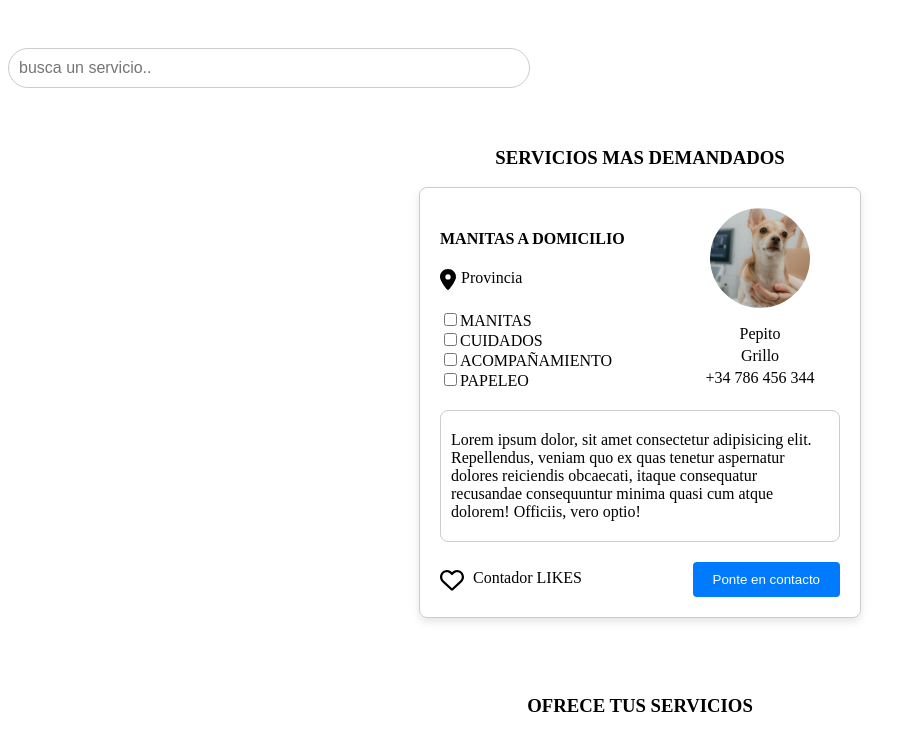
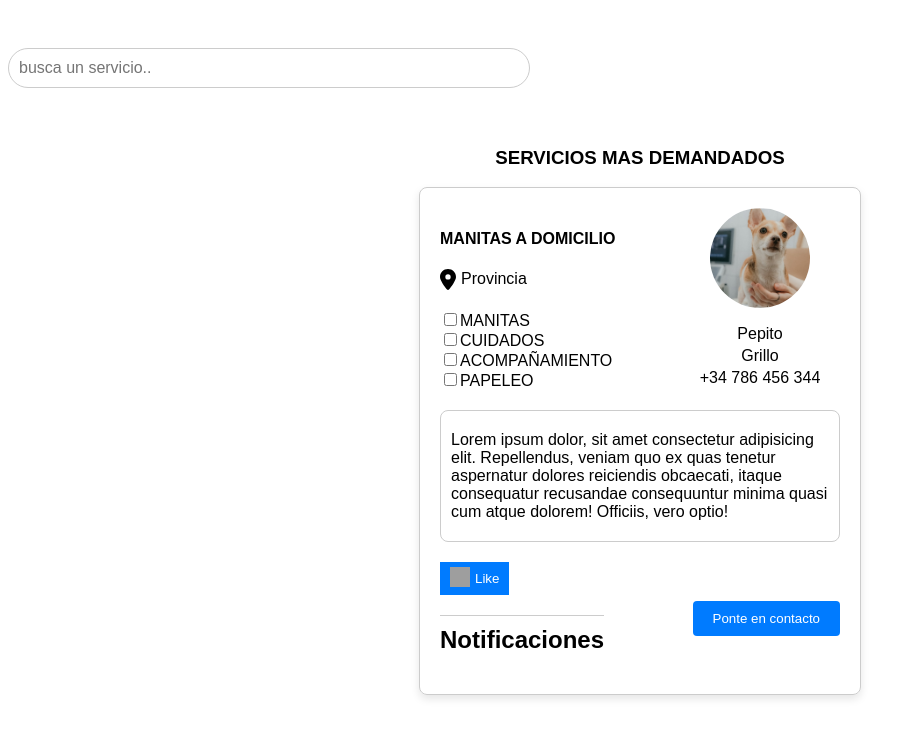
Before and after one commit to andresabadi/manosamigas-g3, a plain HTML site: page services.html in a window 1280 px wide. Shown: the top 733 px of the page, without its empty margins (0-916 px from the left). Drawn offline with Linux system fonts and the light colour scheme; grey boxes are pictures that could not be loaded.

Commit message:
like y notificacion

```diff
--- a/likes2.js
+++ b/likes2.js
@@ -12,7 +12,7 @@ function toggleLike() {
   } else {
     likeButton.classList.add('liked');
     likesCount++;
-    showNotification('¡Has valorado positivamente a un profesional!');
+    showNotification('¡Has valorado al profesional de forma positiva!');
   }
 
   likesCountElement.textContent = likesCount;
@@ -26,5 +26,5 @@ function showNotification(message) {
   // Eliminar la notificación después de 3 segundos
   setTimeout(() => {
     notification.remove();
-  }, 3000);
+  }, 7000);
 }
--- a/services.css
+++ b/services.css
@@ -191,3 +191,43 @@ p {
   border-bottom: 1px solid #ccc;
   padding-bottom: 10px;
 }
+
+body {
+  font-family: Arial, sans-serif;
+}
+
+.post {
+  margin-bottom: 10px;
+}
+
+.like-button {
+  background-color: #007bff;
+  color: #fff;
+  padding: 5px 10px;
+  border: none;
+  cursor: pointer;
+  display: flex;
+  align-items: center;
+}
+
+.like-button .icon {
+  margin-right: 5px;
+}
+
+.like-button.liked {
+  background-color: #28a745;
+}
+
+.notifications {
+  margin-top: 20px;
+  border-top: 1px solid #ccc;
+  padding-top: 10px;
+}
+
+.notifications h2 {
+  margin-top: 0;
+}
+.logoFavorito{
+  width: 20px;
+  height: 20px;
+}
--- a/services.html
+++ b/services.html
@@ -43,8 +43,16 @@
 
             <div class="card_services_likes_container">
                 <div>
-                    <img src="./Img/icon/heart-regular.svg" alt="Heart icon" id="card_services_empty_heard_icon">
-                    <div class="card_services_likes_counter">Contador LIKES</div>
+                    <div class="post">
+                        <button class="like-button" onclick="toggleLike()">
+                          <span class="icon"><img class="logoFavorito" src="https://cdn-icons-png.flaticon.com/128/2550/2550361.png"></span>
+                          <span class="text">Like</span>
+                        </button>
+                      </div>
+                      <div class="notifications">
+                        <h2>Notificaciones</h2>
+                        <ul id="notifications-list"></ul>
+                      </div>
                 </div>
                 <button class="card_services_button_contact">Ponte en contacto</button>
             </div>
@@ -119,11 +127,10 @@
                 <textarea id="form_description" rows="35" cols="30" placeholder="Describe brevemente el servicio que ofreces" ></textarea>
                 <br>
             </div>
-
-
             <button class="form_button" type="submit" value="Enviar">Enviar</button>
             <br>
         </form>
     </section>
+<script src="./likes2.js"></script>
 </body>
 </html>
--- a/style.css
+++ b/style.css
@@ -590,6 +590,7 @@ form textarea {
 }
 
 
+
 MEDIAS QUERY */
 
 
```
Also changed, not shown: Img/Image20230720101809.png (added).
